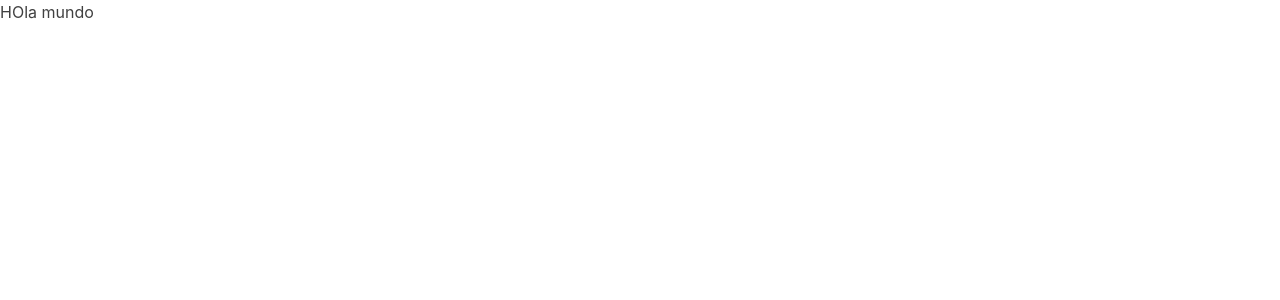
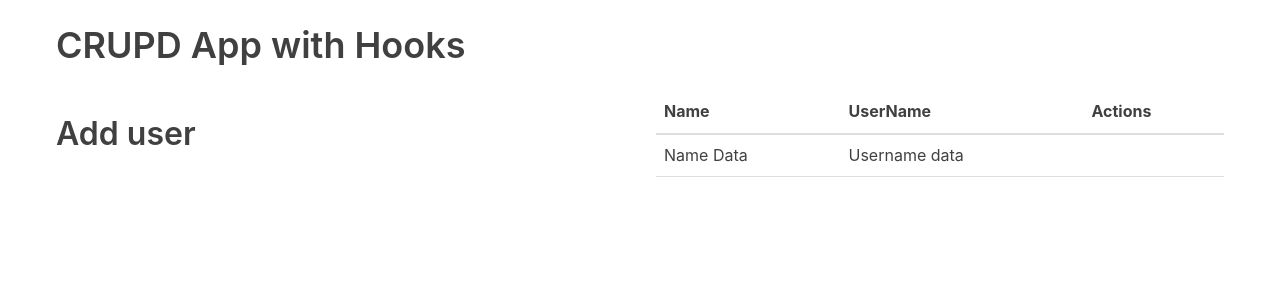
Before and after one commit to riveco0120/BASICOCRUDCAMPUS, a React (Create React App) app: page / in a window 1280 px wide. Shown: the top 300 px of the page. Built offline with nearby package versions, Linux system fonts and the light colour scheme.

Commit message:
AGregando userTable
Se agrego el componente userTable

```diff
--- a/src/App.js
+++ b/src/App.js
@@ -1,8 +1,20 @@
 import React from 'react';
+import UserTable from './components/UserTable';
 
 function App() {
   return (
-    <div>HOla mundo</div>
+   <div className='container'>
+     <h1>CRUPD App with Hooks</h1>
+     <div className='flex-row'>
+       <div className='flex-large'>
+         <h2>Add user</h2>
+       </div>
+       <div className='flex-large'>
+         <UserTable/>
+       </div>
+     </div>
+
+   </div>
   );
 }
 
--- /dev/null
+++ b/src/components/UserTable.jsx
@@ -0,0 +1,24 @@
+import React from 'react'
+
+const UserTable = ({ props }) => {
+    return (<table>
+        <thead>
+            <tr>
+                <th>Name</th>
+                <th>UserName</th>
+                <th>Actions</th>
+            </tr>
+        </thead>
+        <tbody>
+            <tr>
+                <td> Name Data </td>
+                <td> Username data</td>
+                <td>
+                </td>
+            </tr>
+        </tbody>
+    </table>
+    );
+}
+
+export default UserTable;
```
